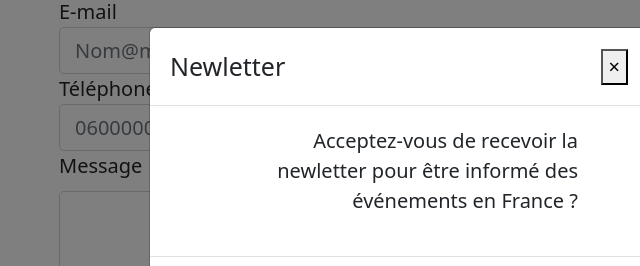
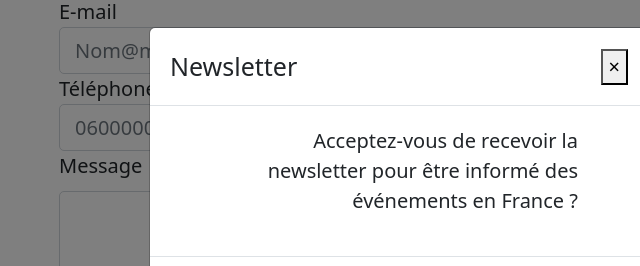
Before and after one commit to Fanitalaguitare/dossier2.html, a plain HTML site: page contact.html in a window 1280 px wide. Both pictures are taken after a click on the button "Lire". Shown: the part 1005-1271 px from the top of the page, 241-881 px from the left. Drawn offline with nearby package versions, Linux system fonts and the light colour scheme.

Commit message:
correction orthographe

```diff
--- a/contact.html
+++ b/contact.html
@@ -77,14 +77,14 @@
                         <div class="modal-dialog modal-dialog-centered" role="document">
                             <div class="modal-content">
                                 <div class="modal-header">
-                                    <h5 class="modal-title" id="newletterTitle">Newletter</h5>
+                                    <h5 class="modal-title" id="newletterTitle">Newsletter</h5>
                                     <button type="button" class="close" data-dismiss="modal" aria-label="close">
                                     <span aria-hidden="true">&times;</span>
                                     </button>
                                 </div>
                                 <div class="modal-body">
                                 <p>
-                                Acceptez-vous de recevoir la newletter pour être informé des événements en France ?
+                                Acceptez-vous de recevoir la newsletter pour être informé des événements en France ?
                                 </p>
                                 </div>
                                 <div class="modal-footer">
```
